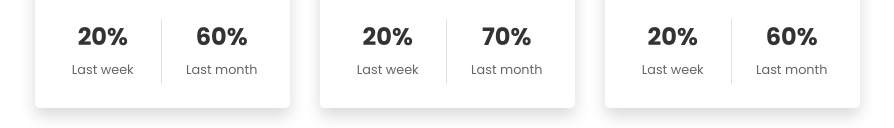
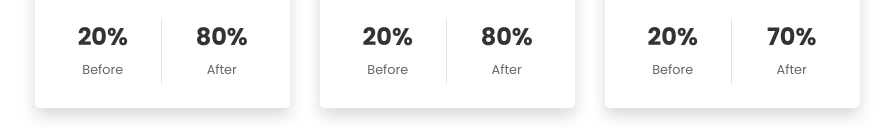
Before and after one commit to dellasha/project1, a plain HTML site: page index.html in a window 1280 px wide. Shown: the part 2266-2394 px from the top of the page, without its empty margins (335-1229 px from the left). Drawn offline with Linux system fonts and the light colour scheme; animation ran at ten frames a second; files whose address does not match are found by name.

Commit message:
index 수정

```diff
--- a/index.html
+++ b/index.html
@@ -309,10 +309,10 @@
 						        <!-- Demo info -->
 						        <div class="row text-center mt-4">
 						          <div class="col-6 border-right">
-						            <div class="h4 font-weight-bold mb-0">20%</div><span class="small text-gray">Last week</span>
+						            <div class="h4 font-weight-bold mb-0">20%</div><span class="small text-gray">Before</span>
 						          </div>
 						          <div class="col-6">
-						            <div class="h4 font-weight-bold mb-0">60%</div><span class="small text-gray">Last month</span>
+						            <div class="h4 font-weight-bold mb-0">80%</div><span class="small text-gray">After</span>
 						          </div>
 						        </div>
 						        <!-- END -->
@@ -344,10 +344,10 @@
 						        <!-- Demo info -->
 						        <div class="row text-center mt-4">
 						          <div class="col-6 border-right">
-						            <div class="h4 font-weight-bold mb-0">20%</div><span class="small text-gray">Last week</span>
+						            <div class="h4 font-weight-bold mb-0">20%</div><span class="small text-gray">Before</span>
 						          </div>
 						          <div class="col-6">
-						            <div class="h4 font-weight-bold mb-0">70%</div><span class="small text-gray">Last month</span>
+						            <div class="h4 font-weight-bold mb-0">80%</div><span class="small text-gray">After</span>
 						          </div>
 						        </div>
 						        <!-- END -->
@@ -381,10 +381,10 @@
 						        <!-- Demo info -->
 						        <div class="row text-center mt-4">
 						          <div class="col-6 border-right">
-						            <div class="h4 font-weight-bold mb-0">20%</div><span class="small text-gray">Last week</span>
+						            <div class="h4 font-weight-bold mb-0">20%</div><span class="small text-gray">Before</span>
 						          </div>
 						          <div class="col-6">
-						            <div class="h4 font-weight-bold mb-0">60%</div><span class="small text-gray">Last month</span>
+						            <div class="h4 font-weight-bold mb-0">70%</div><span class="small text-gray">After</span>
 						          </div>
 						        </div>
 						        <!-- END -->
```
